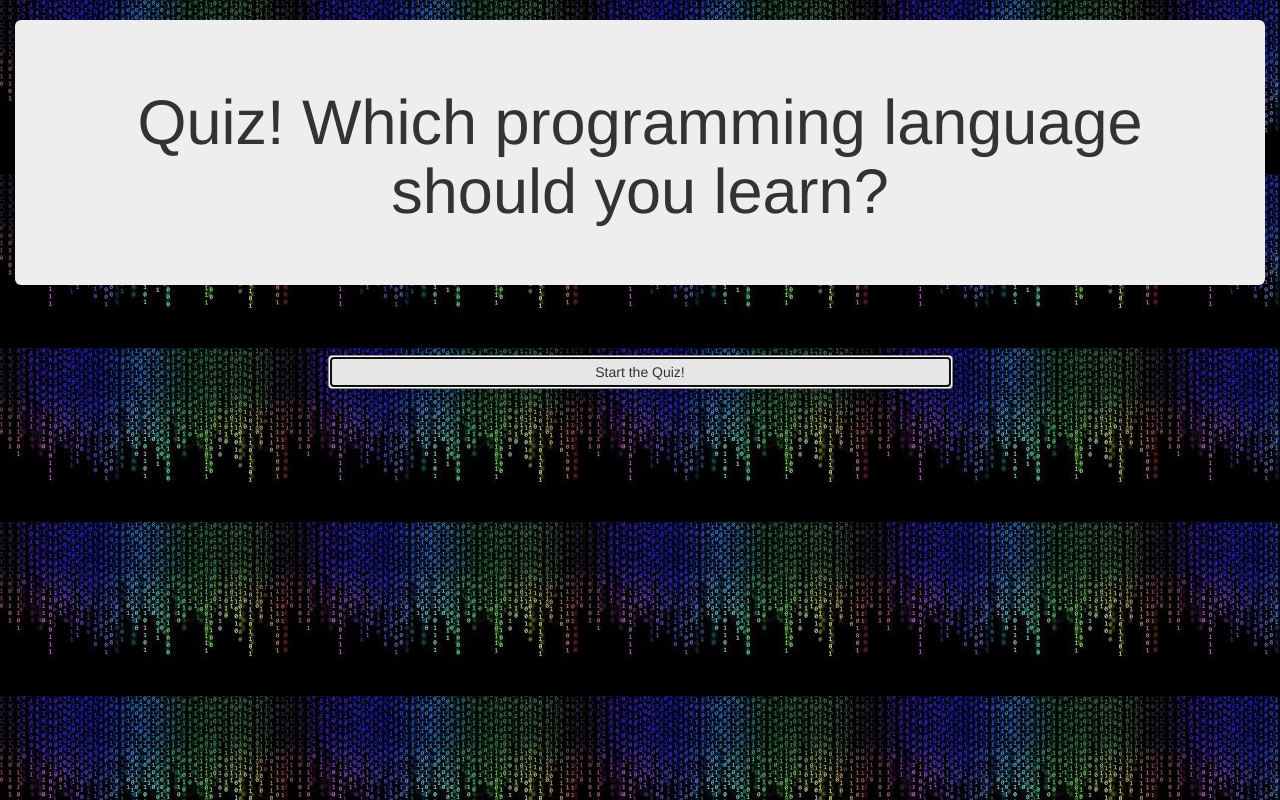
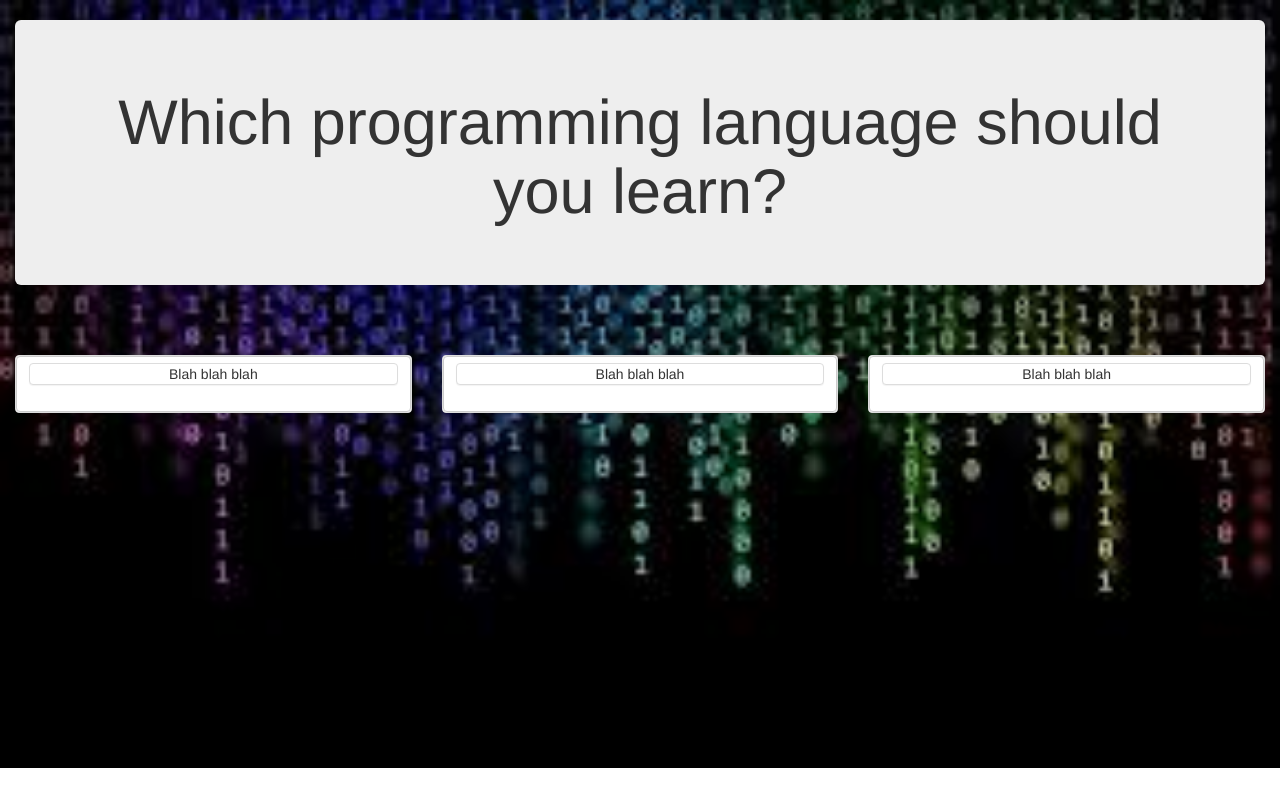
Before and after one commit to kwicz/language-quiz, a plain HTML site: page index.html in a window 1280 px wide. Both pictures are taken after a click on the button "Start the Quiz!". Drawn offline with Linux system fonts and the light colour scheme.

Commit message:
fix background image, add start button, add first function

```diff
--- a/css/styles.css
+++ b/css/styles.css
@@ -8,6 +8,8 @@ button {
 
 body {
   background-image: url("rainbownary.jpeg");
+  background-repeat: no-repeat;
+  background-size: 100%;
   text-align: center;
 }
 
--- a/index.html
+++ b/index.html
@@ -11,7 +11,7 @@
 	<div class="container-fluid">
 		<br>
 		<div class="jumbotron">
-			<h1>Quiz! Which programming language should you learn?</h1>
+			<h1>Which programming language should you learn?</h1>
 		</div>
 		<br>
 		<br>
--- a/js/script.js
+++ b/js/script.js
@@ -1,5 +1,8 @@
-$(document).ready.(function() {
+$(document).ready(function() {
 
-
+	$("#start").click(function(){
+		$("#start").hide();
+		$("#row1").removeClass("hidden");
+	});
 
 });
```
